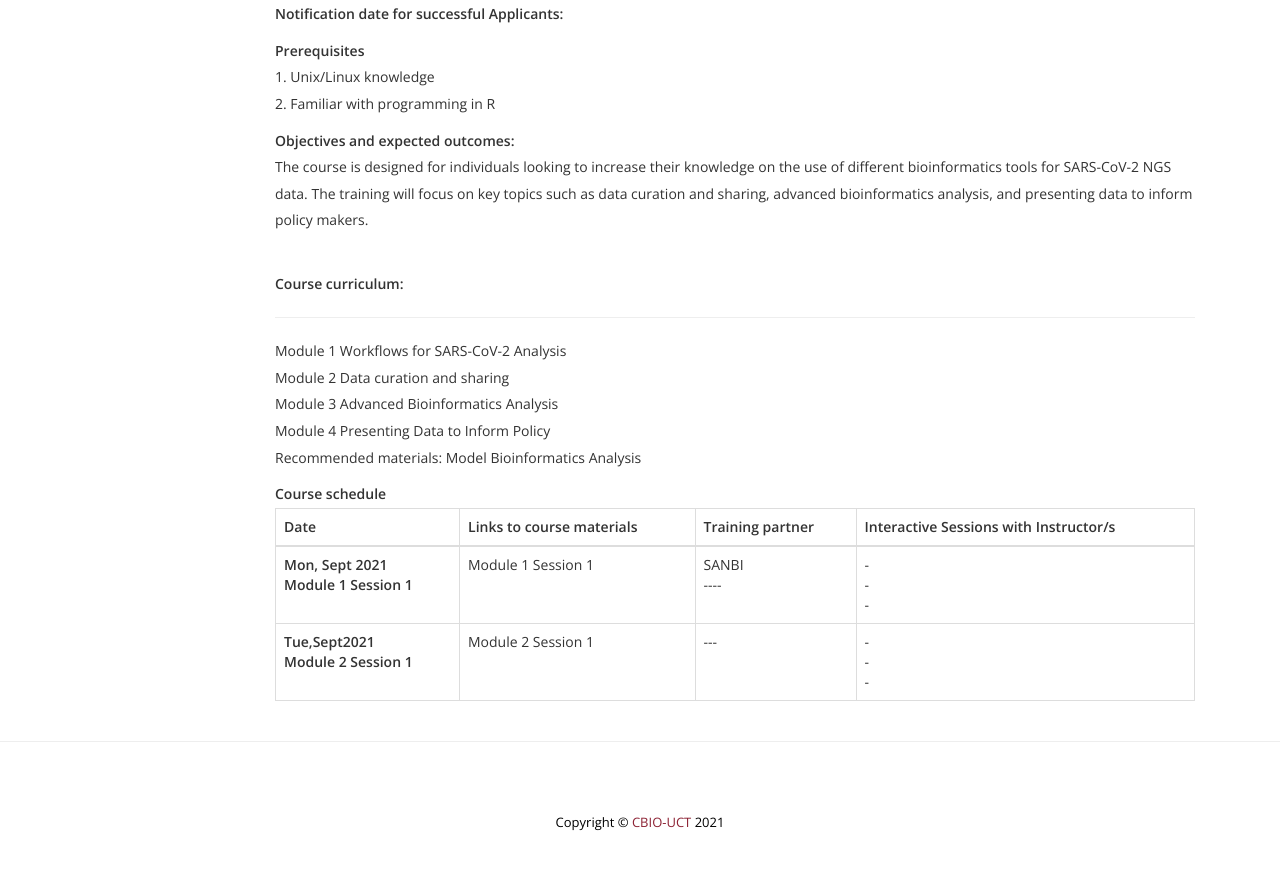
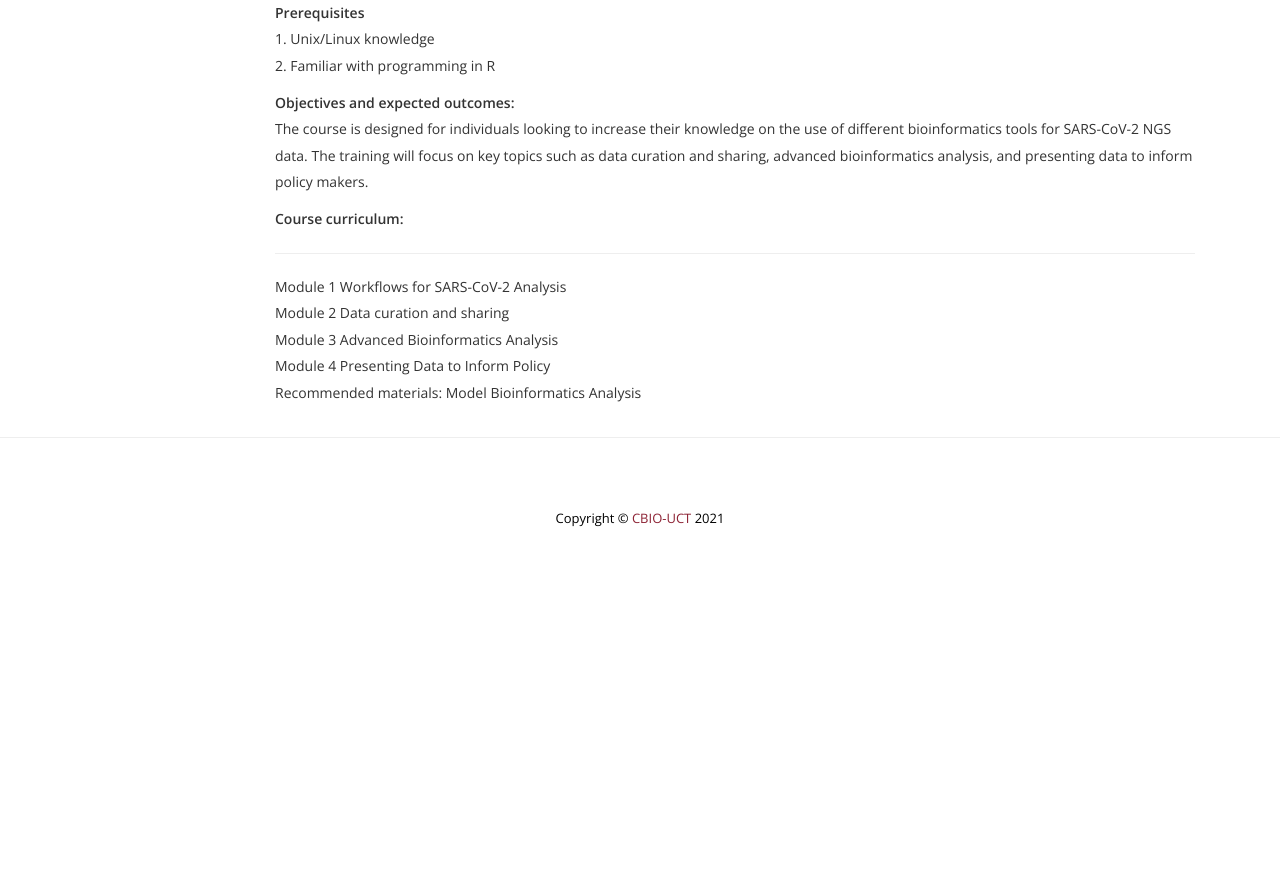
Before and after one commit to pmaturure3/ngs-academy, a Jekyll site: the page built from _posts/2021-08-03-SARS-CoV-2-NGS-Bioinformatics-Course-2021.md, in a window 1280 px wide and 900 px high, scrolled down 999 px. Shown: the top 870 px of the window. Built offline with Jekyll 4.4.1, drawn with Linux system fonts in a browser that asks for light colours; nearby versions of some CDN libraries; some web fonts are replaced; comment, search, counter and statistics services are not loaded; after the commit the page ends 1595 px from its top, so only the background shows below that; some of the changed text lies outside the part shown.

Commit message:
updated bio informatics app page

```diff
--- a/_posts/2021-08-03-SARS-CoV-2-NGS-Bioinformatics-Course-2021.md
+++ b/_posts/2021-08-03-SARS-CoV-2-NGS-Bioinformatics-Course-2021.md
@@ -15,7 +15,7 @@
 The NGS Academy forms part of the Africa PGI. This initiative is funded by the Bill & Melinda Gates Foundation. Our training initiatives are carried out in partnership with the African Society for Laboratory Medicine (ASLM).
 <hr>
 
-<b>Course outline:</b> [ SARS-CoV-2 NGS Bioinformatics Course 2021]({{ site.url }}/docs/course_outline.pdf)
+<!-- <b>Course outline:</b> [ SARS-CoV-2 NGS Bioinformatics Course 2021]({{ site.url }}/docs/course_outline.pdf) -->
 
 <p align="left"><b >Course Overview:</b></p>
 
@@ -30,7 +30,7 @@
 bioinformatics tools for SARS-CoV-2 NGS data. </p>
 
 <a class="btn btn-secondary btn-lg" href="#" role="button">Click here to apply</a>
-<br>
+
 <h3>Logistics: </h3>
 <hr>
 
@@ -75,10 +75,7 @@
 
 </ol>
 
-
 <!-- <b>Course limitations</b>: None -->
-
-<br>
 <b>Course curriculum:</b>
 <hr>
 <ol class="list-unstyled">
@@ -89,55 +86,4 @@
 <li>Recommended materials: Model Bioinformatics Analysis</li>
 </ol>
 
-<b>Course schedule</b>
-
-
-
-  <table class="table table-bordered">
-  <thead>
-    <tr>
-      <th scope="col">Date</th>
-      <th scope="col">Links to course materials</th>
-      <th scope="col">Training partner</th>
-       <th scope="col">Interactive Sessions with Instructor/s</th>
-    </tr>
-  </thead>
-  <tbody>
-    <tr>
-      <th scope="row">Mon, Sept 2021
-      <br>
-      Module 1
-      Session 1</th>
-      <td>
-      Module 1
-      Session 1</td>
-      <td> <ul>
-  <li>SANBI</li>
-  <li>----</li>
-
-</ul> </td>
-            <td><ul>
-             <li>-</li>
-  <li>-</li>
-  <li>-</li>
-</ul></td>
-    </tr>
-    <tr>
-      <th scope="row">Tue,Sept2021
-      <br>
-      Module 2
-      Session 1</th>
-      <td> Module 2 Session 1</td>
-      <td><ul>
-
-  <li>---</li>
-
-</ul></td>
-            <td><ul>
-             <li> -</li>
-  <li>-</li>
-    <li>-</li>
-</ul></td>
-    </tr>
-  </tbody>
-</table>
+<!-- <b>Course schedule</b> -->
--- a/courses.html
+++ b/courses.html
@@ -45,8 +45,6 @@
     {% endif %}
     {% endfor %}
 
-
-
   </div>
   <div id="section2" class="blockx side_menu_bg">
     <h3>Available courses</h3>
```
Also changed, not shown: _posts/2021-06-09-NGS SARS-COV-2-Past-Course.md (+1 -1 lines).
